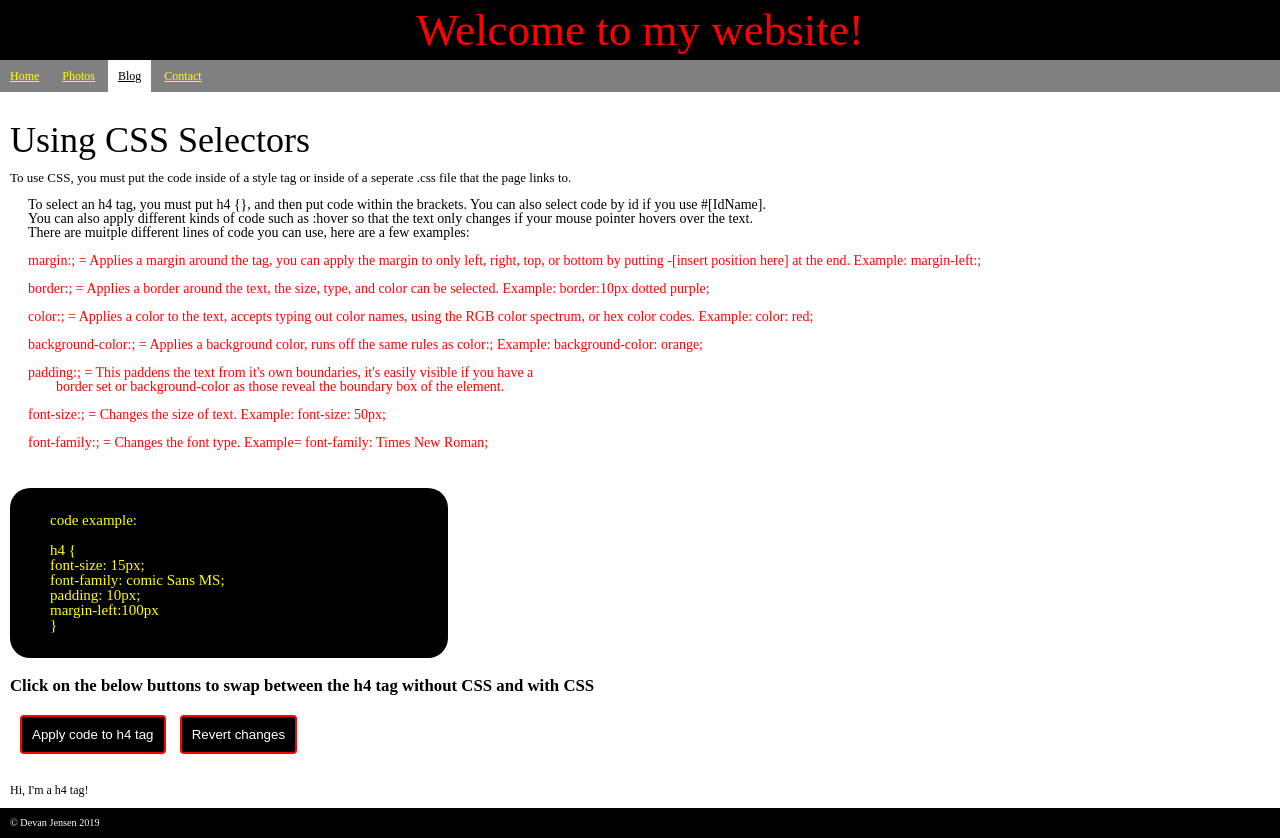
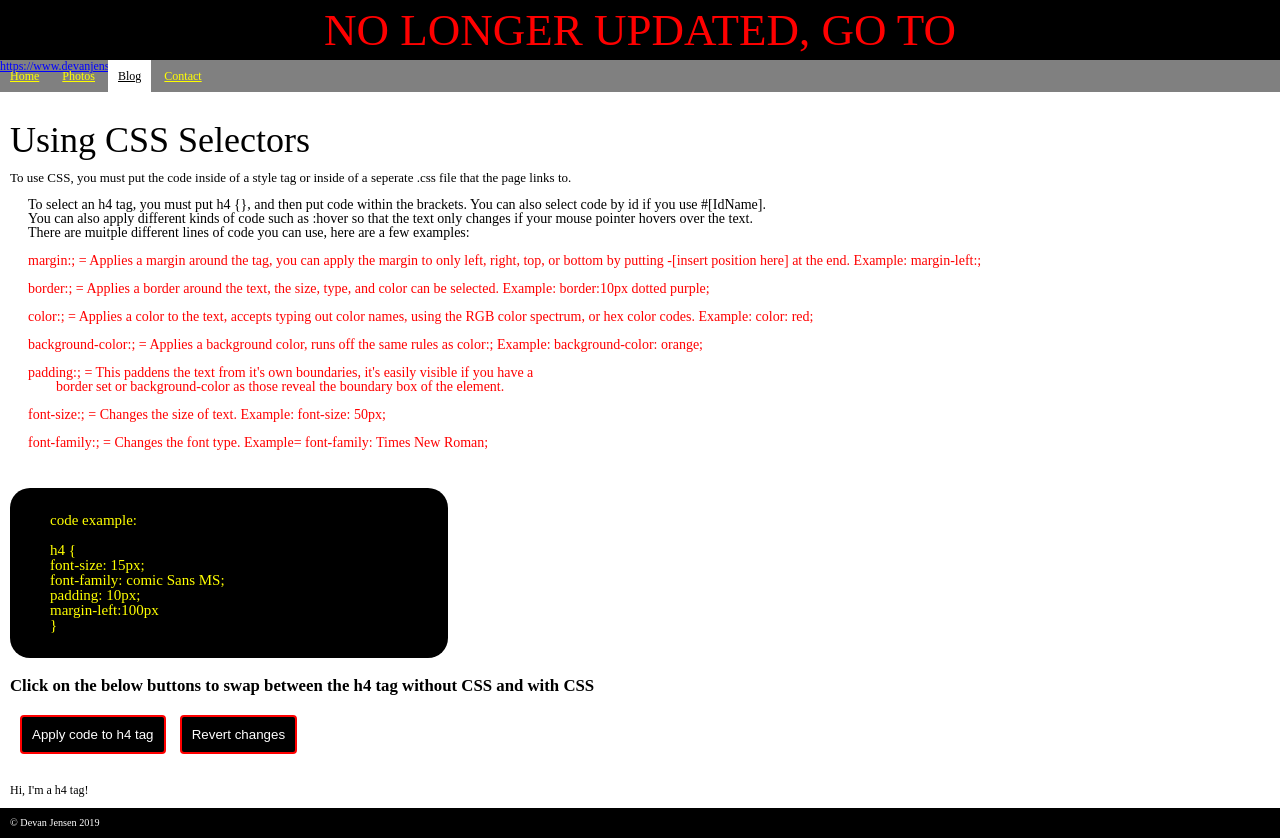
Before and after one commit to DevanJensen/DevanJensen.github.io, a plain HTML site: page blog/css-selectors.html in a window 1280 px wide. Drawn offline with Linux system fonts and the light colour scheme.

Commit message:
Update css-selectors.html

```diff
--- a/blog/css-selectors.html
+++ b/blog/css-selectors.html
@@ -13,7 +13,7 @@
 	</head>
 	<body>
 		<header>
-			<h1>Welcome to my website!</h1>
+			<h1>NO LONGER UPDATED, GO TO</h1> <a href="https://www.devanjensen.com/">https://www.devanjensen.com/</a>
 		</header>
 		<nav id="main-nav">
 			<ul>
```
